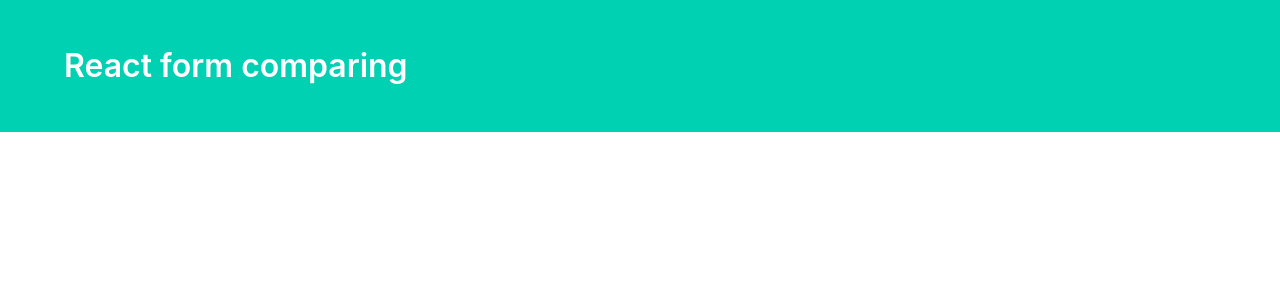
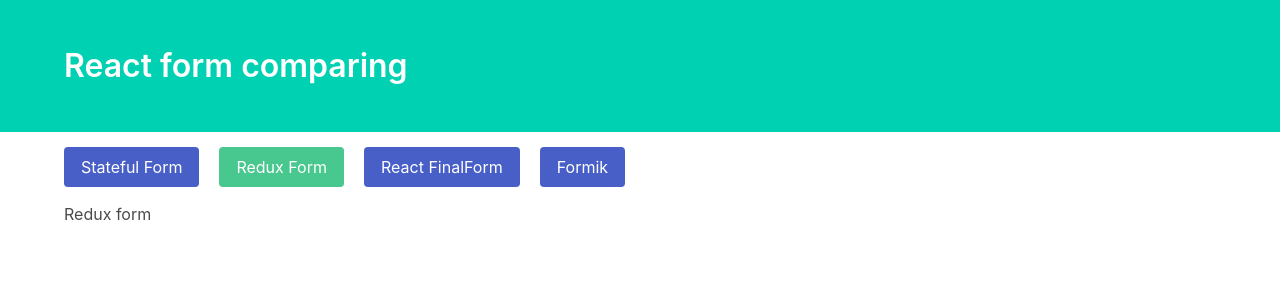
Before and after one commit to barttom/react-forms-comparison, a React (Create React App) app: page / in a window 1280 px wide. Shown: the top 300 px of the page. Built offline with nearby package versions, Linux system fonts and the light colour scheme.

Commit message:
#1 add tabs  switcher component

```diff
--- a/src/App.js
+++ b/src/App.js
@@ -1,8 +1,10 @@
-import React from 'react';
+import React, {Fragment} from 'react';
 import 'bulma/css/bulma.css'
+import FormsSwitcher from "./Components/FormsSwitcher";
 
 function App() {
   return (
+    <Fragment>
       <section className="hero is-primary">
         <div className="hero-body">
           <div className="container">
@@ -12,6 +14,10 @@
           </div>
         </div>
       </section>
+      <div className="container">
+        <FormsSwitcher/>
+      </div>
+    </Fragment>
   );
 }
 
--- /dev/null
+++ b/src/Components/FormsSwitcher/index.js
@@ -0,0 +1,42 @@
+import React, { useState } from 'react';
+import './style.css'
+
+const displayFormContent = tabId => {
+  switch (tabId) {
+    case 0:
+      return <div>Stateful</div>;
+    case 1:
+      return <div>Redux form</div>;
+    case 2:
+      return <div>React Final form</div>;
+    case 3:
+      return <div>Formik</div>;
+    default:
+      return null;
+  }
+};
+
+const FormsSwitcher = () => {
+  const [tabId, setTabId] = useState(1);
+
+  return (
+    <div className="forms-switcher">
+      <div className="forms-switcher__tabs">
+        {['Stateful Form', 'Redux Form', 'React FinalForm', 'Formik'].map((name, index)=> (
+          <button
+            className={`button forms-switcher__tab ${tabId === index ? 'is-success' : 'is-link'}`}
+            type="button"
+            onClick={() => setTabId(index)}
+          >
+            {name}
+          </button>
+        ))}
+      </div>
+      <div className="forms-switcher__content">
+        {displayFormContent(tabId)}
+      </div>
+    </div>
+  );
+};
+
+export default FormsSwitcher;
--- /dev/null
+++ b/src/Components/FormsSwitcher/style.css
@@ -0,0 +1,12 @@
+.forms-switcher {
+    padding: 15px 0;
+}
+
+.forms-switcher__tabs {
+    width: calc(100% - 20px);
+    margin-left: -10px;
+    margin-bottom: 15px;
+}
+.forms-switcher__tab {
+    margin: 0 10px;
+}
```
Lines whose indentation alone changed are shown as unchanged.
